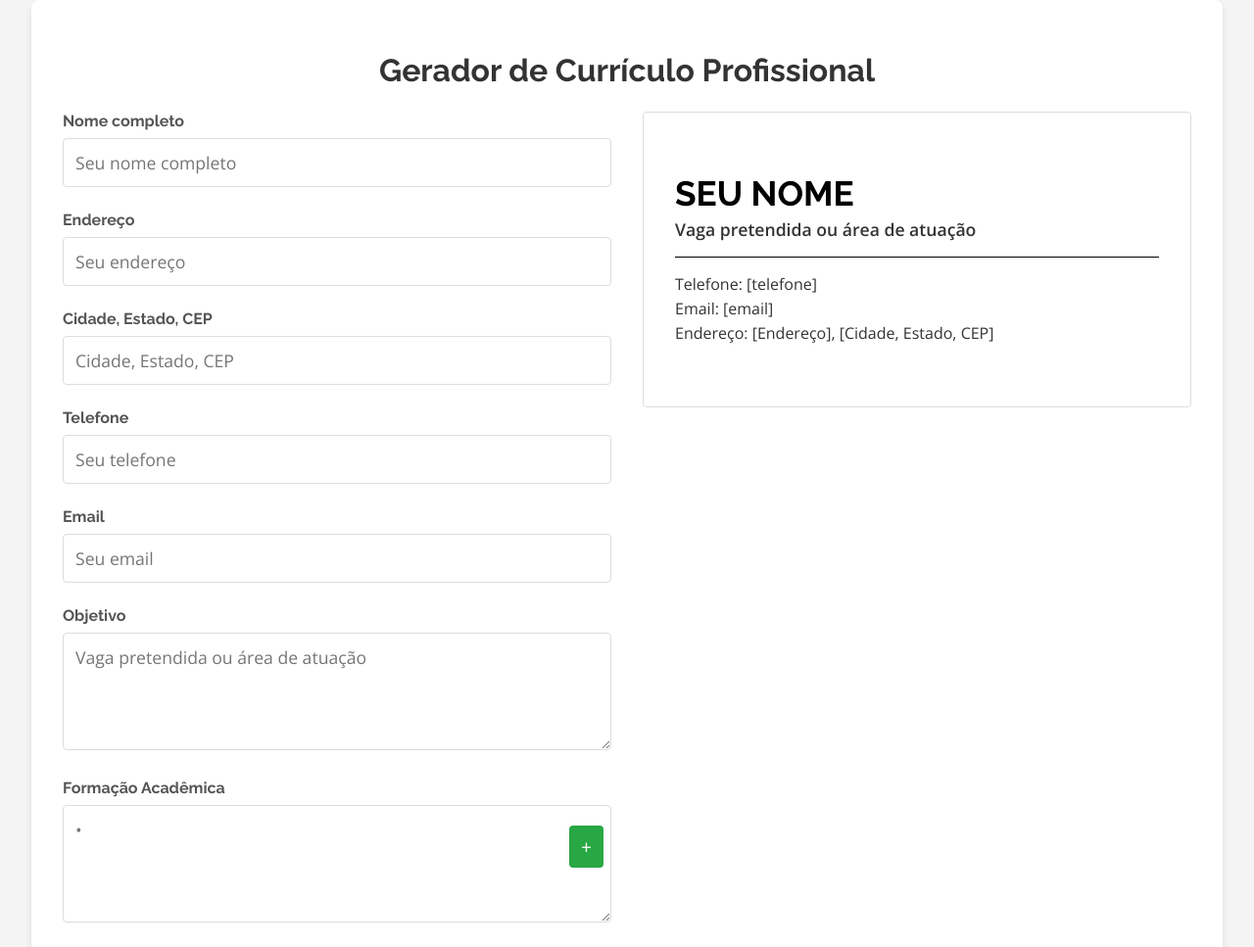
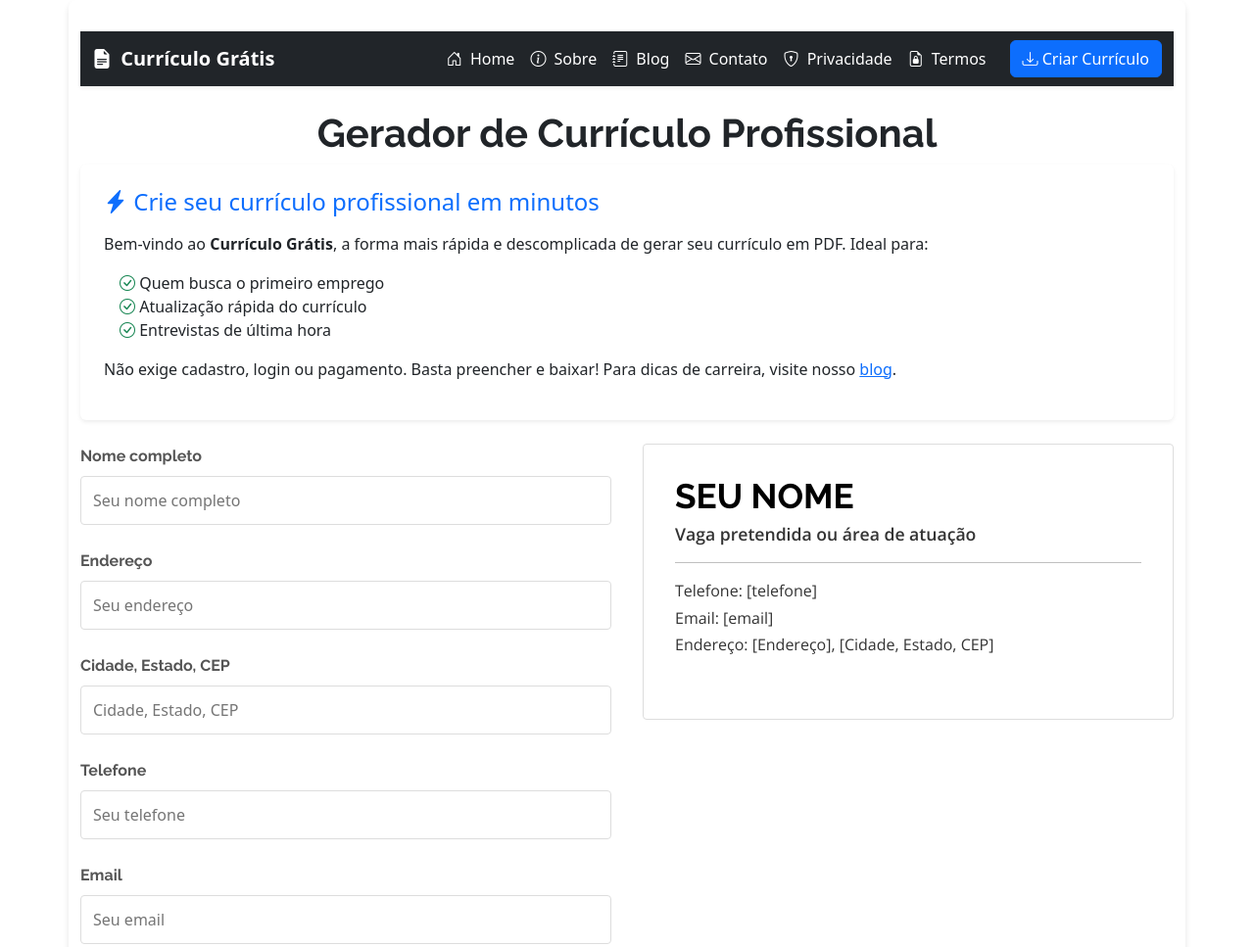
Before and after one commit to Codedesk01/geradorcurriculo, a plain HTML site: page index.html in a window 1280 px wide. Shown: the top 967 px of the page at 98% size. Drawn offline with nearby package versions, Linux system fonts and the light colour scheme.

Commit message:
Update index.html

```diff
--- a/index.html
+++ b/index.html
@@ -5,36 +5,96 @@
   <meta name="viewport" content="width=device-width, initial-scale=1.0">
   <title>Gerador de Currículo Profissional</title>
   <link rel="stylesheet" href="style.css">
+  <link rel="stylesheet" href="https://cdn.jsdelivr.net/npm/bootstrap-icons@1.11.3/font/bootstrap-icons.css">
   <link href="https://fonts.googleapis.com/css2?family=Open+Sans:wght@400;600&family=Raleway:wght@700&display=swap" rel="stylesheet">
+  <link href="https://cdn.jsdelivr.net/npm/bootstrap@5.3.3/dist/css/bootstrap.min.css" rel="stylesheet">
   <script src="https://cdnjs.cloudflare.com/ajax/libs/jspdf/2.5.1/jspdf.umd.min.js"></script>
   <script src="pdf-generator.js" defer></script>
+  <script src="https://cdn.jsdelivr.net/npm/bootstrap@5.3.3/dist/js/bootstrap.bundle.min.js"></script>
   <meta name="google-adsense-account" content="ca-pub-8530320176723847">
   <!-- Google tag (gtag.js) -->
-<script async src="https://www.googletagmanager.com/gtag/js?id=AW-17173526751">
-</script>
+  <script async src="https://www.googletagmanager.com/gtag/js?id=AW-17173526751"></script>
   <script>
     window.dataLayer = window.dataLayer || [];
     function gtag(){dataLayer.push(arguments);}
     gtag('js', new Date());
-
     gtag('config', 'AW-17173526751');
   </script>
   <!-- Google Tag Manager -->
-<script>(function(w,d,s,l,i){w[l]=w[l]||[];w[l].push({'gtm.start':
+  <script>
+    (function(w,d,s,l,i){w[l]=w[l]||[];w[l].push({'gtm.start':
     new Date().getTime(),event:'gtm.js'});var f=d.getElementsByTagName(s)[0],
     j=d.createElement(s),dl=l!='dataLayer'?'&l='+l:'';j.async=true;j.src=
     'https://www.googletagmanager.com/gtm.js?id='+i+dl;f.parentNode.insertBefore(j,f);
-})(window,document,'script','dataLayer','GTM-PKZHK9G6');</script>
+    })(window,document,'script','dataLayer','GTM-PKZHK9G6');
+  </script>
   <!-- End Google Tag Manager -->
-
 </head>
 <body>
   <!-- Google Tag Manager (noscript) -->
-<noscript><iframe src="https://www.googletagmanager.com/ns.html?id=GTM-PKZHK9G6"
-height="0" width="0" style="display:none;visibility:hidden"></iframe></noscript>
+  <noscript><iframe src="https://www.googletagmanager.com/ns.html?id=GTM-PKZHK9G6" height="0" width="0" style="display:none;visibility:hidden"></iframe></noscript>
   <!-- End Google Tag Manager (noscript) -->
   <div class="container">
+    <header>
+      <!-- NAVBAR GLOBAL MELHORADA -->
+<nav class="navbar navbar-expand-lg navbar-dark bg-dark shadow-sm mb-4">
+  <div class="container-fluid">
+    <a class="navbar-brand fw-bold text-white" href="index.html">
+      <i class="bi bi-file-earmark-text-fill me-1"></i> Currículo Grátis
+    </a>
+    <button class="navbar-toggler" type="button" data-bs-toggle="collapse" data-bs-target="#navbarNav" aria-controls="navbarNav" aria-expanded="false" aria-label="Alternar navegação">
+      <span class="navbar-toggler-icon"></span>
+    </button>
+    <div class="collapse navbar-collapse" id="navbarNav">
+      <ul class="navbar-nav ms-auto mb-2 mb-lg-0">
+        <li class="nav-item">
+          <a class="nav-link text-white" href="index.html"><i class="bi bi-house-door me-1"></i> Home</a>
+        </li>
+        <li class="nav-item">
+          <a class="nav-link text-white" href="about.html"><i class="bi bi-info-circle me-1"></i> Sobre</a>
+        </li>
+        <li class="nav-item">
+          <a class="nav-link text-white" href="blog.html"><i class="bi bi-journal-text me-1"></i> Blog</a>
+        </li>
+        <li class="nav-item">
+          <a class="nav-link text-white" href="contact.html"><i class="bi bi-envelope me-1"></i> Contato</a>
+        </li>
+        <li class="nav-item">
+          <a class="nav-link text-white" href="privacy.html"><i class="bi bi-shield-lock me-1"></i> Privacidade</a>
+        </li>
+        <li class="nav-item">
+          <a class="nav-link text-white" href="terms.html"><i class="bi bi-file-earmark-lock2 me-1"></i> Termos</a>
+        </li>
+      </ul>
+      <a onclick="generatePDF()" class="btn btn-primary ms-3">
+        <i class="bi bi-download"></i> Criar Currículo
+      </a>
+    </div>
+  </div>
+</nav>
+
+
     <h1>Gerador de Currículo Profissional</h1>
+
+    <!-- Editorial Content for AdSense -->
+    <section class="intro bg-white p-4 rounded shadow-sm mb-4">
+  <h2 class="h4 mb-3 text-primary">
+    <i class="bi bi-lightning-charge-fill"></i> Crie seu currículo profissional em minutos
+  </h2>
+  <p>
+    Bem-vindo ao <strong>Currículo Grátis</strong>, a forma mais rápida e descomplicada de gerar seu currículo em PDF. Ideal para:
+  </p>
+  <ul class="list-unstyled ps-3">
+    <li><i class="bi bi-check-circle text-success"></i> Quem busca o primeiro emprego</li>
+    <li><i class="bi bi-check-circle text-success"></i> Atualização rápida do currículo</li>
+    <li><i class="bi bi-check-circle text-success"></i> Entrevistas de última hora</li>
+  </ul>
+  <p class="mt-3">
+    Não exige cadastro, login ou pagamento. Basta preencher e baixar! Para dicas de carreira, visite nosso <a href="blog.html">blog</a>.
+  </p>
+</section>
+
+
     <div class="layout">
       <div class="form-section">
         <div class="form-group">
@@ -101,7 +161,6 @@ height="0" width="0" style="display:none;visibility:hidden"></iframe></noscript>
         </div>
 
         <button onclick="generatePDF()">Baixar Currículo em PDF</button>
-
       </div>
 
       <div class="resume-section">
@@ -110,8 +169,14 @@ height="0" width="0" style="display:none;visibility:hidden"></iframe></noscript>
     </div>
     <footer>
       <p>Version 1.0.0 | Developed by CodeDesk</p>
+      <p>
+        <a href="about.html">Sobre</a> |
+        <a href="blog.html">Blog</a> |
+        <a href="contact.html">Contato</a> |
+        <a href="privacy.html">Política de Privacidade</a> |
+        <a href="terms.html">Termos de Uso</a>
+      </p>
     </footer>
-  </div>
   </div>
 </body>
 </html>
```
Lines whose indentation alone changed are shown as unchanged.
